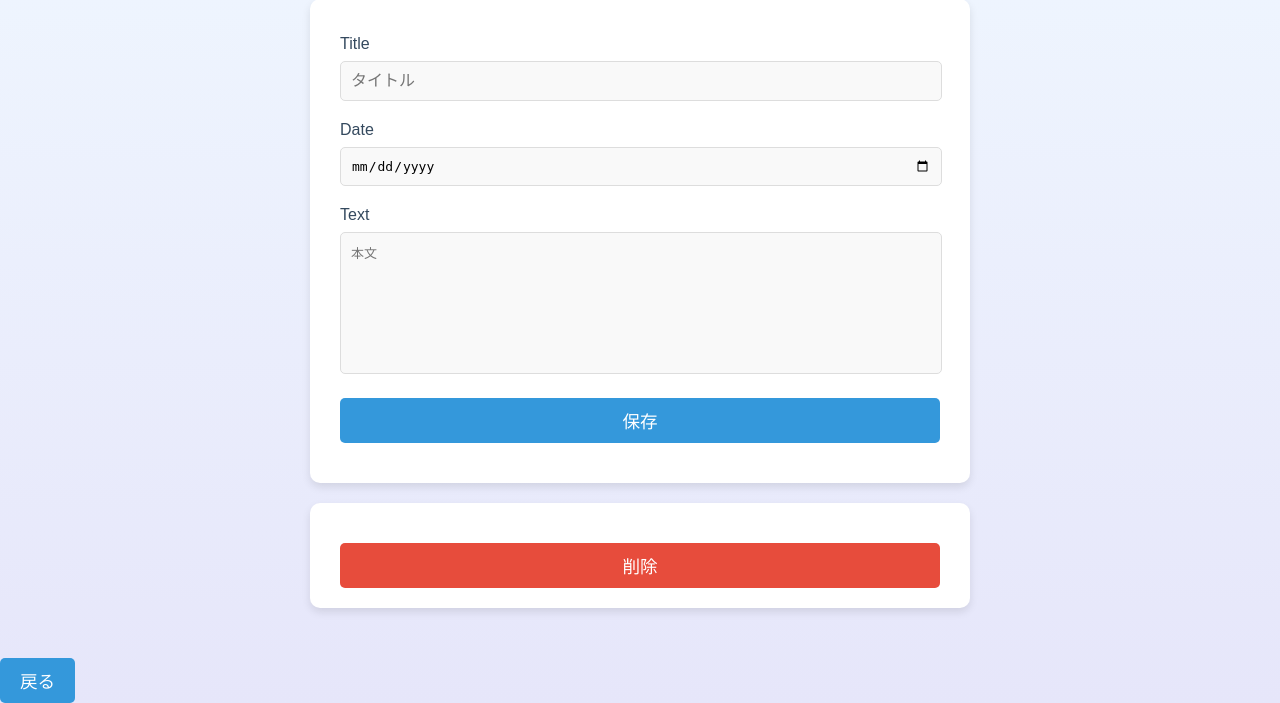
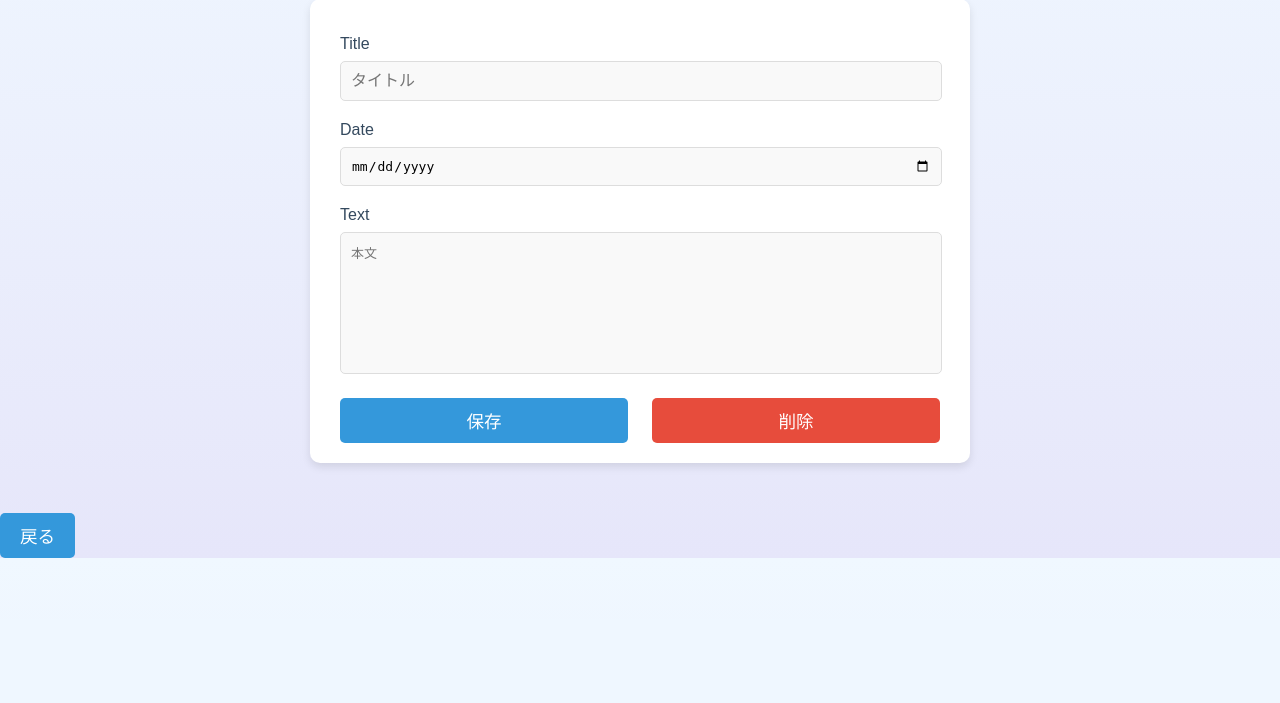
Before and after one commit to kosuke0413/test, a Flask app: template minimalapp/calendar/templates/calendar/event_edit.html in a window 1280 px wide. Shown: the part 181-884 px from the top of the page. After the commit the page ends 739 px from the top, so only its background shows below. Run offline with Flask 3, Linux system fonts and the light colour scheme; the template is opened without the code that fills it: most values are stand-ins (such as "Sample title", 1, 10 or a date in 2020); form fields are guessed from the names that the template uses; parts of the project's set-up code (start-up, migrations or seed data) failed here and were passed over.

Commit message:
カレンダーイベント編集の修正

```diff
--- a/minimalapp/calendar/templates/calendar/event_edit.html
+++ b/minimalapp/calendar/templates/calendar/event_edit.html
@@ -65,18 +65,26 @@
         font-size: 0.9em;
     }
 
-    .submit-button {
-        display: block;
-        width: 100%;
+    .button-group {
+        display: flex;
+        justify-content: space-between;
+        margin-top: 20px;
+    }
+
+    .submit-button, .delete-button {
+        width: 48%;
         padding: 10px 20px;
         font-size: 1.1em;
         color: #fff;
-        background: #3498db;
         border: none;
         border-radius: 5px;
         text-align: center;
         cursor: pointer;
         transition: background 0.3s, transform 0.2s;
+    }
+
+    .submit-button {
+        background: #3498db;
     }
 
     .submit-button:hover {
@@ -89,18 +97,7 @@
     }
 
     .delete-button {
-        display: block;
-        width: 100%;
-        padding: 10px 20px;
-        font-size: 1.1em;
-        color: #fff;
         background: #e74c3c;
-        border: none;
-        border-radius: 5px;
-        text-align: center;
-        cursor: pointer;
-        transition: background 0.3s, transform 0.2s;
-        margin-top: 20px;
     }
 
     .delete-button:hover {
@@ -111,6 +108,7 @@
     .delete-button:active {
         background: #a93226;
     }
+
     .back-link {
         display: inline-block;
         margin-top: 30px;
@@ -159,14 +157,13 @@
         {% endfor %}
     </p>
 
-    <p>
+    <div class="button-group">
         <button type="submit" class="submit-button">保存</button>
-    </p>
-</form>
-
-<form method="POST" action="{{ url_for('calendar.delete', calendar_id=event.calendar_id) }}" onsubmit="return confirm('本当に削除しますか？');">
-    {{ form.csrf_token }}
-    <button type="submit" class="delete-button">削除</button>
+        <form method="POST" action="{{ url_for('calendar.delete', calendar_id=event.calendar_id) }}" onsubmit="return confirm('本当に削除しますか？');" style="margin: 0;">
+            {{ form.csrf_token }}
+            <button type="submit" class="delete-button">削除</button>
+        </form>
+    </div>
 </form>
 
 <a href="{{ url_for('calendar.index') }}" class="back-link">戻る</a>
```
